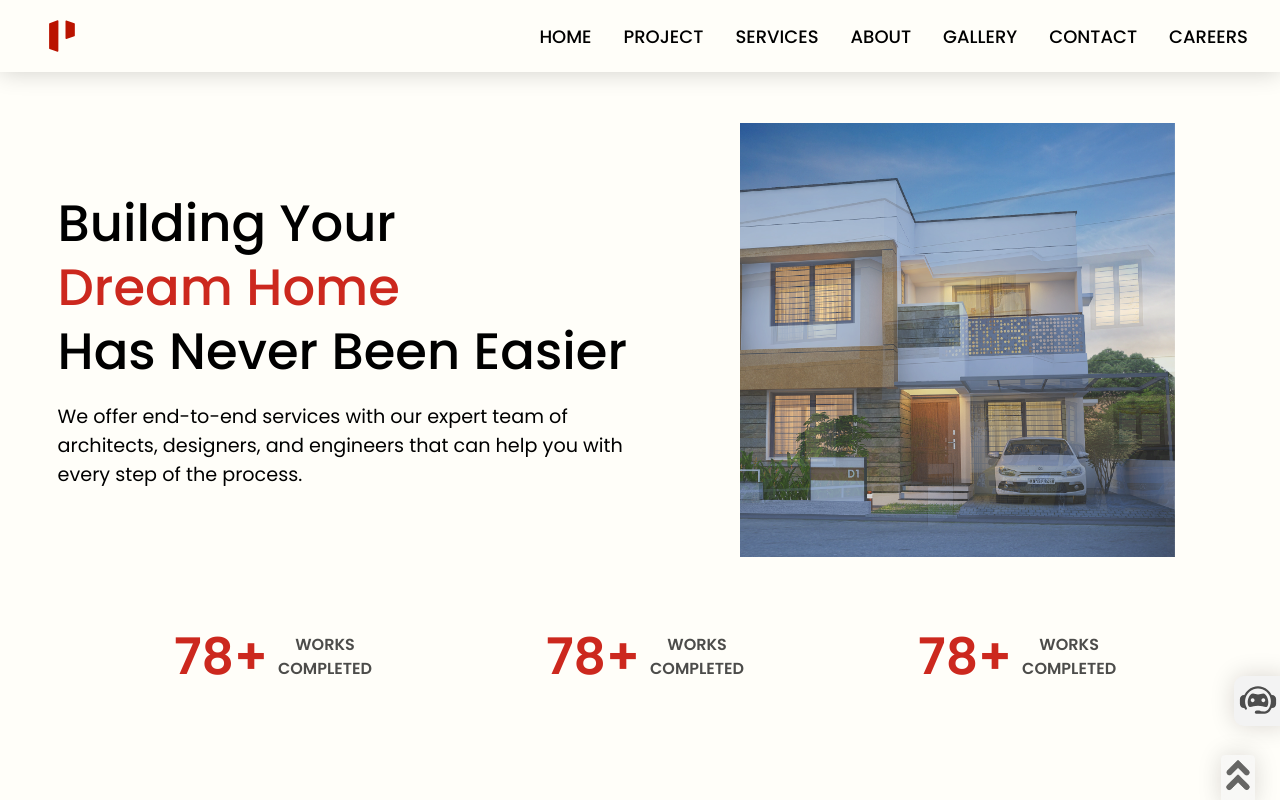
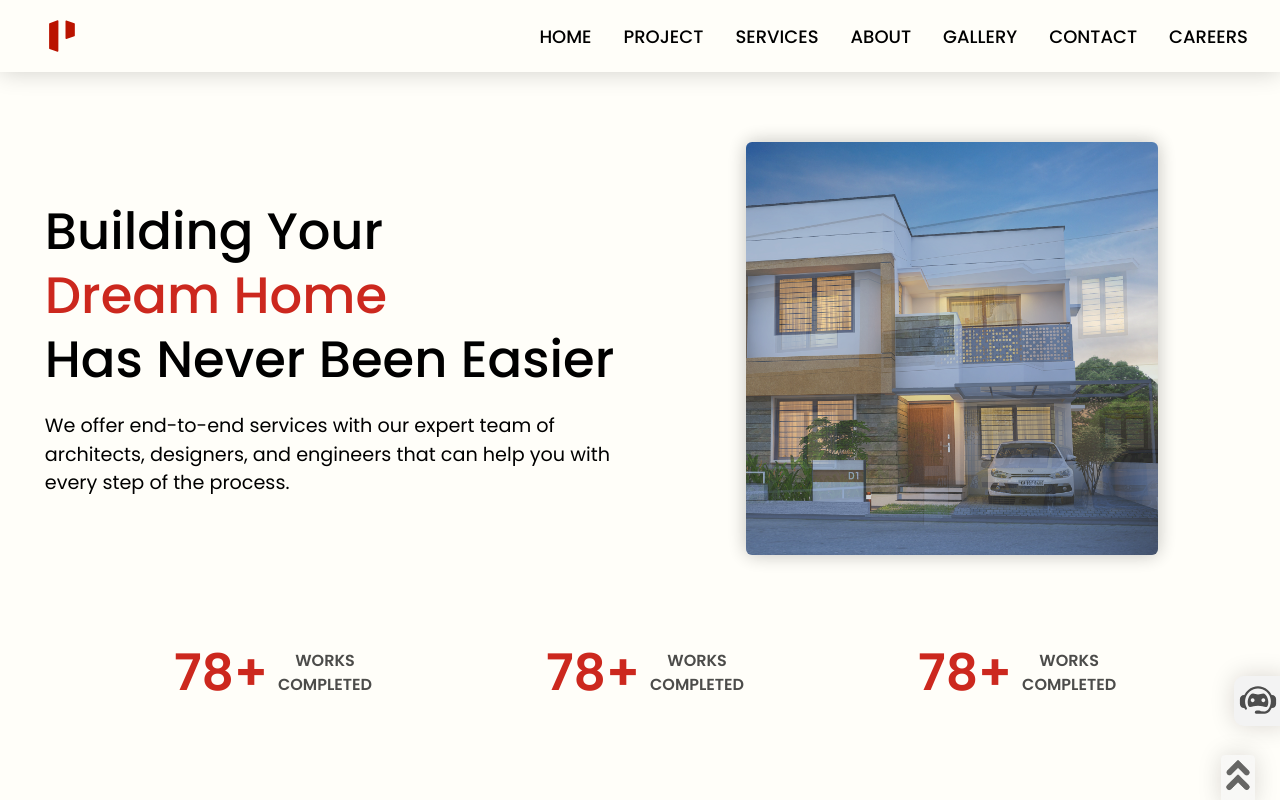
Before and after one commit to 4N1Z/PaithrikaHome, a React (Vite) app: page / in a window 1280 px wide. Shown: the top 800 px of the page. Built offline with nearby package versions, Linux system fonts and the light colour scheme.

Commit message:
minor changes

```diff
--- a/src/App.css
+++ b/src/App.css
@@ -65,6 +65,8 @@ section {
 /*  */
 
 /* Bottom-Top Button */
+
+
 .scroll-top {
 
   position: fixed;
@@ -87,7 +89,6 @@ section {
 .scroll-top img {
   padding-top: 2.5px;
   width: 34px;
-  /* line-height: 0; */
 }
 
 .scroll-top:hover {
@@ -99,8 +100,9 @@ section {
   animation: gradient 22s ease infinite;
   transition: .5s;
 
-  /* box-shadow: 0px 0px 23px #cc/ff00c9; */
 }
+
+
 
 /* @media (max-width: 768px) {
   .home .row {
--- a/src/components/Home/Home.css
+++ b/src/components/Home/Home.css
@@ -7,13 +7,15 @@
     flex-direction: row;
     justify-content: center;
     text-transform: capitalize;
+    box-sizing: border-box;
 }
 
 .mainContainer{
     display: flex;
     /* flex-direction: row; */
     /* padding-top: 6rem; */
-    margin: 4%;
+    margin:3%;
+    /* padding-left: 2em/; */
     gap: 1em;
     align-items: center;
 }
@@ -29,6 +31,9 @@
     display: flex;
     flex-wrap: wrap;
     justify-content: space-evenly;
+    box-sizing: border-box;
+    padding-bottom: 2em;
+
 }
 
 .titles{
@@ -83,6 +88,8 @@
 .rightBox {
     width: 100%;
     overflow: hidden;
+    padding: 2em;
+    box-sizing: border-box;
 }
 .Gallery{
 
@@ -96,6 +103,10 @@
 .Gallery img{
     grid-area : stack;
     max-width: 80%;
+}
+.homePic {
+    border-radius: 6px;
+    box-shadow: 0px 0px 19px rgba(0, 0, 0, 0.25);
 }
 
 @media(max-width:857px){
```
Also changed, not shown: src/App.jsx (+7 -1 lines), src/style.js (+7 -2 lines).
